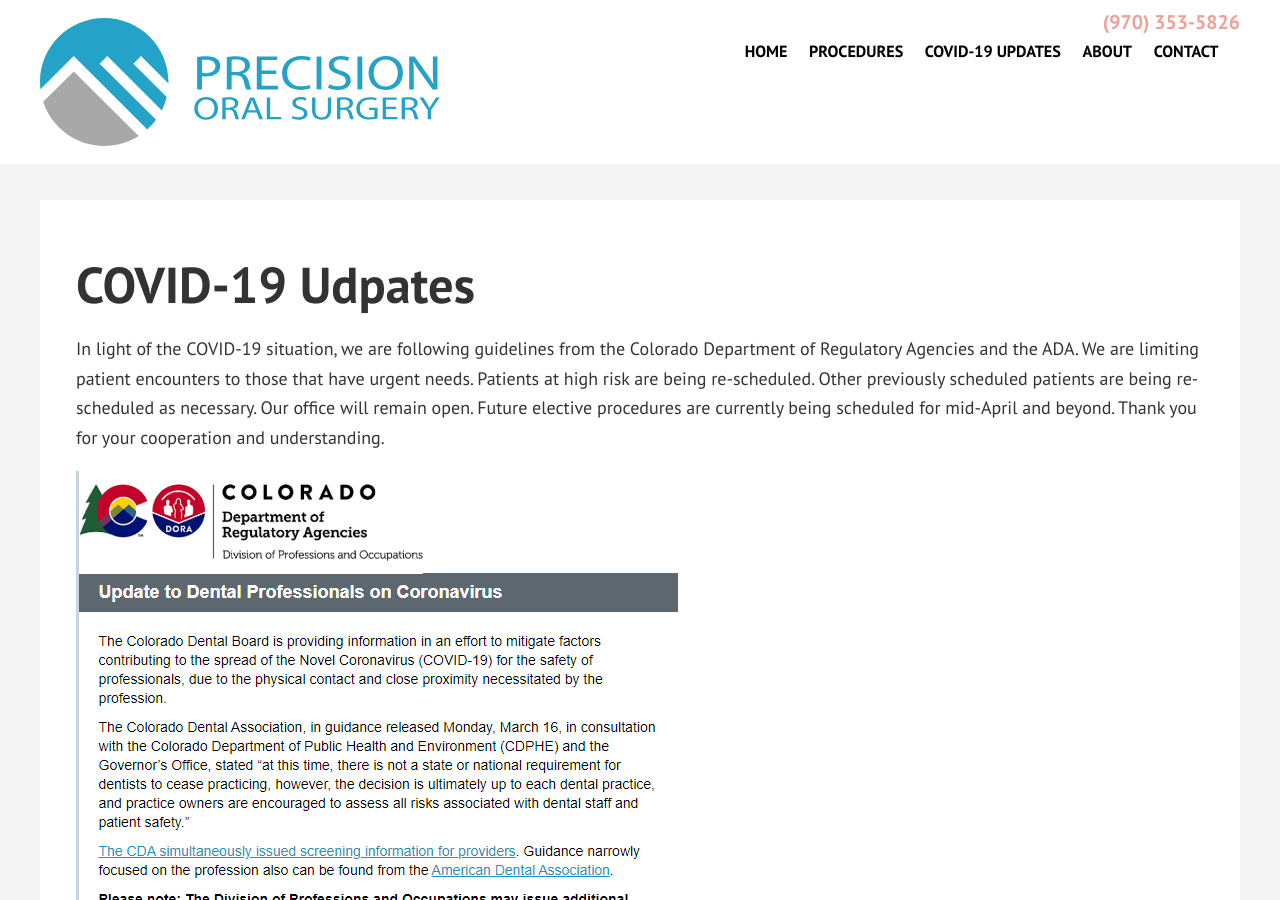
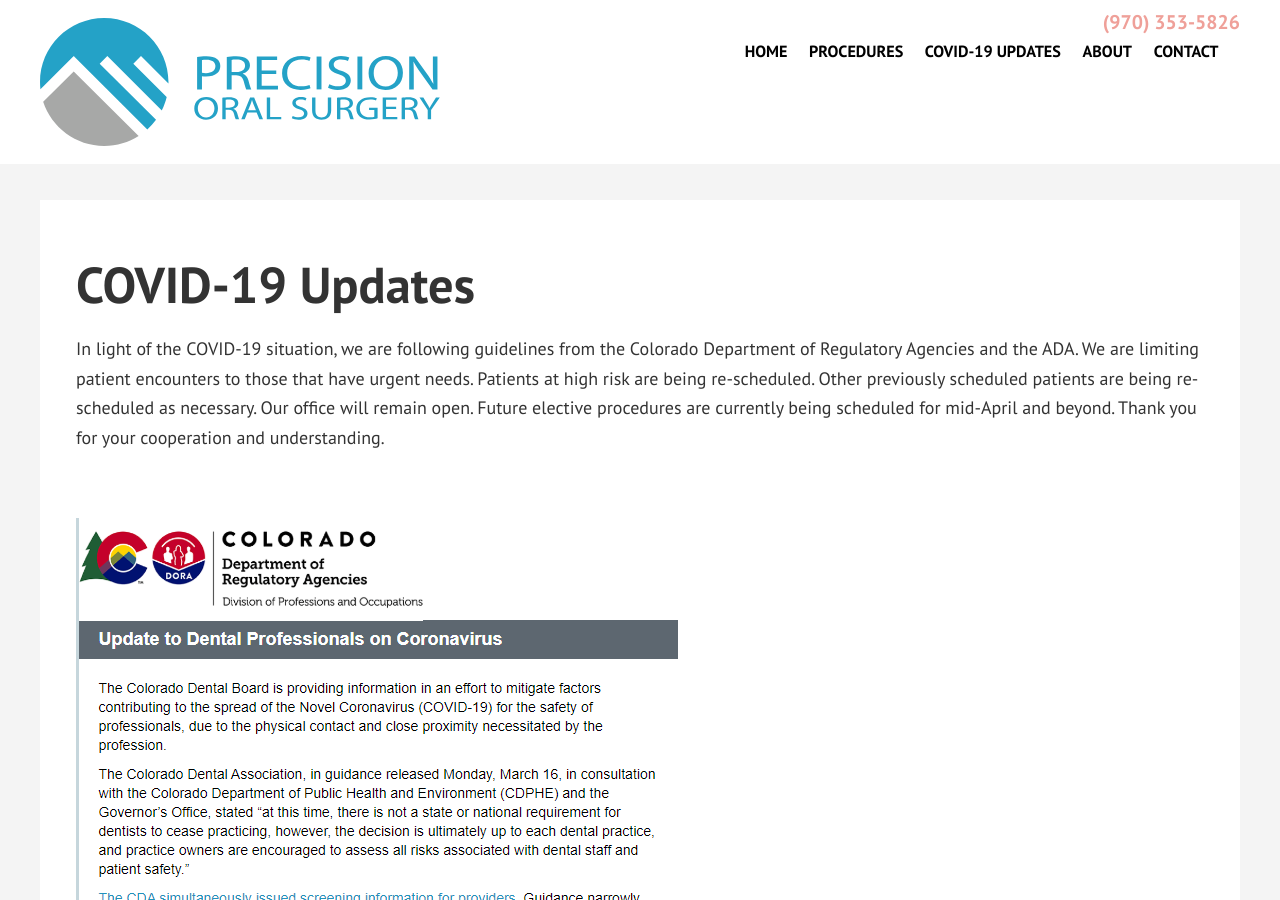
Before and after one commit to variantstudios/oralsurgeryofgreeley.com, a Jekyll site: the page built from pages/about/covid-19-updates.md, in a window 1280 px wide and 900 px high. Built offline with Jekyll 4.4.1, drawn with Linux system fonts in a browser that asks for light colours; cached includes are drawn as plain includes.

Commit message:
Updated 'pages/about/covid-19-updates.md' via CloudCannon

```diff
--- a/pages/about/covid-19-updates.md
+++ b/pages/about/covid-19-updates.md
@@ -8,8 +8,10 @@
 permalink: /covid-19/
 ---
 
-# COVID-19 Udpates
+# COVID-19 Updates
 
 In light of the COVID-19 situation, we are following guidelines from the Colorado Department of Regulatory Agencies and the ADA. We are limiting patient encounters to those that have urgent needs. Patients at high risk are being re-scheduled. Other previously scheduled patients are being re-scheduled as necessary. Our office will remain open. Future elective procedures are currently being scheduled for mid-April and beyond. Thank you for your cooperation and understanding.
 
+&nbsp;
+
 ![](/assets/images/capture.PNG){: width="602" height="708"}
```
